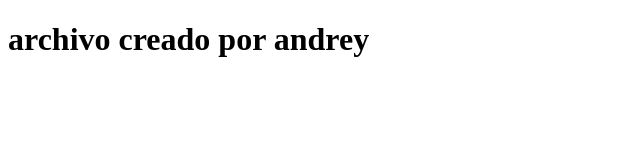
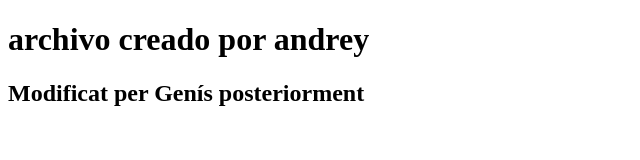
Before and after one commit to AndreyPlakhov/Prova, a plain HTML site: page index.html in a window 1280 px wide. Shown: the whole page, without its empty margins (0-640 px from the left). Drawn offline with Linux system fonts and the light colour scheme.

Commit message:
modifico
ok

```diff
--- a/index.html
+++ b/index.html
@@ -7,5 +7,6 @@
 </head>
 <body>
     <h1>archivo creado por andrey</h1>
+    <h2>Modificat per Genís posteriorment</h2>
 </body>
 </html>
```
